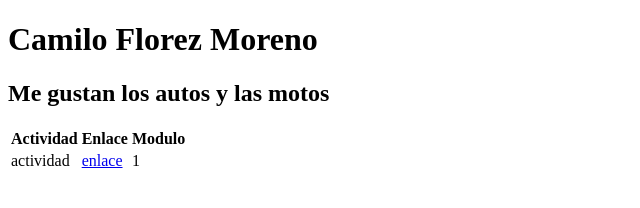
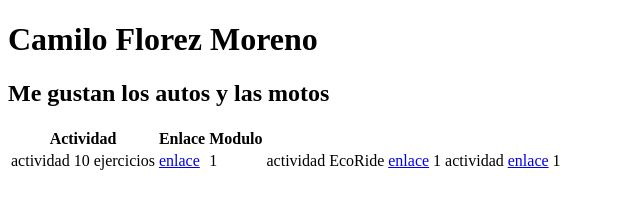
Before and after one commit to Amon089/portafolio, a plain HTML site: page index.html in a window 1280 px wide. Shown: the whole page, without its empty margins (0-640 px from the left). Drawn offline with Linux system fonts and the light colour scheme.

Commit message:
Update activity entries in index.html

```diff
--- a/index.html
+++ b/index.html
@@ -15,7 +15,12 @@
             <th>Modulo</th>
         </tr>
         <tr>
-            <td>actividad</td>
+            <td>actividad 10 ejercicios</td>
+            <td><a href="https://github.com/Amon089/actividad-1-Ejercicios/tree/main/turing">enlace</a></td>
+            <td>1</td>
+            <td>actividad EcoRide</td>
+            <td><a href="https://github.com/Amon089/EcoRide.">enlace</a></td>
+            <td>1</td><td>actividad</td>
             <td><a href="https://github.com/Amon089/portafolio">enlace</a></td>
             <td>1</td>
         </tr>
```
